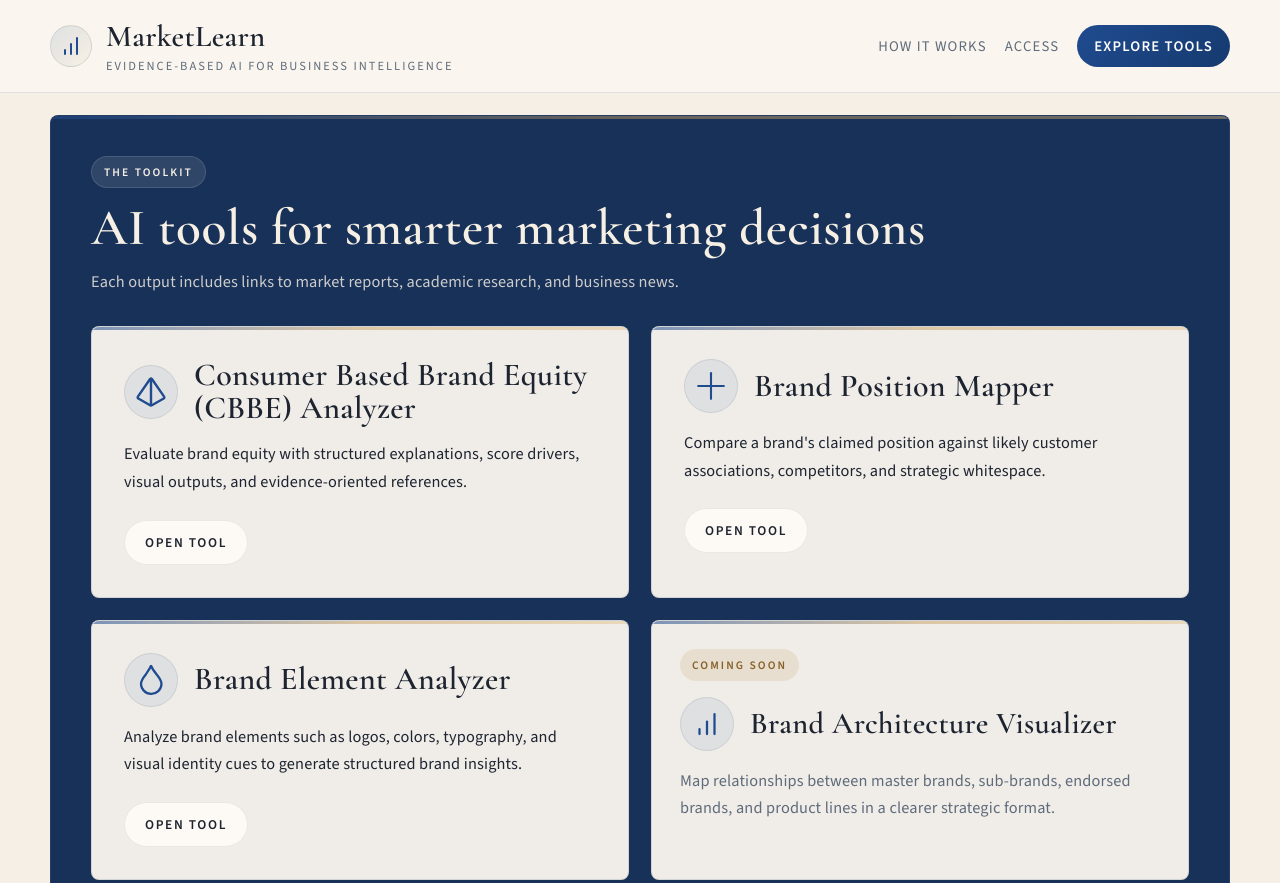
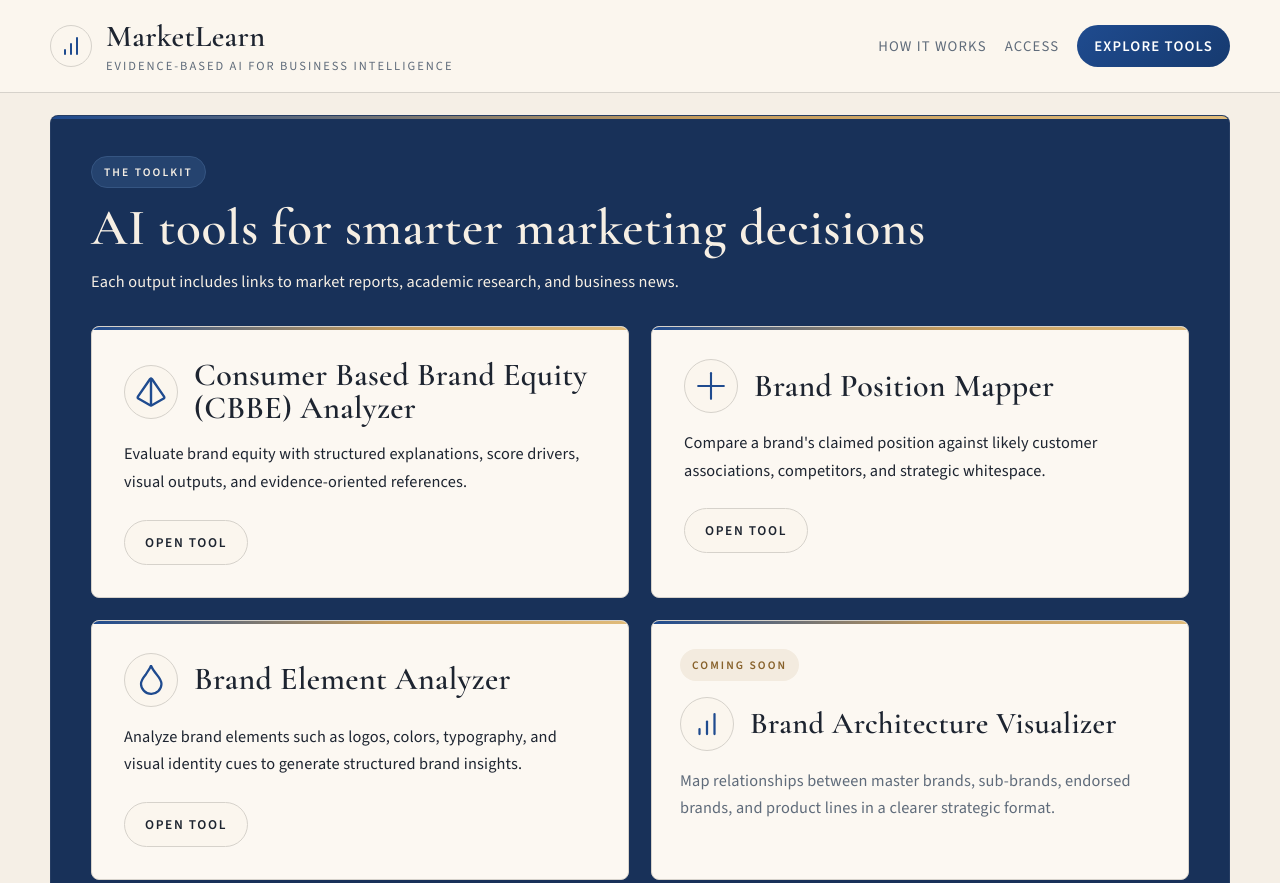
Before and after one commit to m2que/ai-tools-landing, a plain HTML site: page index.html in a window 1280 px wide. Shown: the top 883 px of the page. Drawn offline with nearby package versions, Linux system fonts and the light colour scheme.

Commit message:
Align landing page with brand assets

```diff
--- a/index.html
+++ b/index.html
@@ -21,11 +21,11 @@
   <style>
     :root {
       --bg: #f5efe6;
-      --surface: rgba(252, 248, 242, 0.95);
+      --surface: #fcf8f2;
       --surface-strong: #fbf6ee;
       --ink: #1d2430;
       --muted: #5f6b7a;
-      --line: rgba(31, 52, 89, 0.14);
+      --line: #d6d2cb;
       --accent: #c39a5b;
       --accent-strong: #1f4b8f;
       --warm: #e0bb7a;
@@ -64,9 +64,8 @@
       position: sticky;
       top: 0;
       z-index: 10;
-      backdrop-filter: blur(18px);
-      background: rgba(251, 247, 240, 0.86);
-      border-bottom: 1px solid rgba(37, 52, 77, 0.1);
+      background: var(--surface-strong);
+      border-bottom: 1px solid var(--line);
     }
 
     .topbar-inner {
@@ -92,8 +91,8 @@
       height: 42px;
       border-radius: 50%;
       color: var(--accent-strong);
-      background: linear-gradient(135deg, rgba(31, 75, 143, 0.12), rgba(224, 187, 122, 0.1));
-      border: 1px solid rgba(23, 50, 77, 0.12);
+      background: var(--surface-strong);
+      border: 1px solid var(--line);
     }
 
     .brand-icon svg {
@@ -171,7 +170,7 @@
       left: 0;
       right: 0;
       height: 3px;
-      background: linear-gradient(90deg, rgba(31, 75, 143, 0.55) 0%, rgba(195, 154, 91, 0.48) 50%, rgba(224, 187, 122, 0.42) 100%);
+      background: linear-gradient(90deg, var(--accent-strong) 0%, var(--accent) 55%, var(--warm) 100%);
     }
 
     h1,
@@ -213,12 +212,12 @@
     .button-primary {
       background: var(--accent-strong);
       color: white;
-      box-shadow: 0 12px 28px rgba(31, 75, 143, 0.2);
+      box-shadow: none;
     }
 
     .button-secondary {
-      background: rgba(251, 247, 240, 0.94);
-      border: 1px solid rgba(31, 75, 143, 0.18);
+      background: var(--surface-strong);
+      border: 1px solid var(--line);
       color: var(--accent-strong);
     }
 
@@ -268,12 +267,12 @@
       align-self: flex-start;
       padding: 7px 12px;
       border-radius: 999px;
-      background: rgba(255, 255, 255, 0.1);
-      border: 1px solid rgba(255, 255, 255, 0.12);
+      background: #25436f;
+      border: 1px solid #355582;
     }
 
     #tools .section-copy {
-      color: rgba(246, 239, 228, 0.82);
+      color: #f6efe4;
     }
 
     #tools .tool-card {
@@ -284,13 +283,13 @@
 
     #tools .tool-link {
       color: var(--ink);
-      border-color: rgba(15, 23, 42, 0.08);
-      background: rgba(255, 252, 247, 0.84);
+      border-color: var(--line);
+      background: var(--surface-strong);
     }
 
     #tools .tool-link:hover {
-      background: rgba(255, 250, 242, 0.98);
-      border-color: rgba(15, 23, 42, 0.14);
+      background: var(--surface);
+      border-color: var(--line);
     }
 
     .section-head {
@@ -332,8 +331,8 @@
 
     .tool-card-live {
       padding: 32px;
-      background: rgba(252, 249, 243, 0.99);
-      border-color: rgba(31, 75, 143, 0.14);
+      background: var(--surface-strong);
+      border-color: var(--line);
     }
 
     .tool-status {
@@ -345,12 +344,12 @@
     }
 
     .tool-status-live {
-      background: rgba(31, 75, 143, 0.09);
+      background: var(--surface-strong);
       color: var(--accent-strong);
     }
 
     .tool-status-soon {
-      background: rgba(195, 154, 91, 0.18);
+      background: #f3ebdf;
       color: #87612a;
     }
 
@@ -382,8 +381,8 @@
       height: 54px;
       border-radius: 50%;
       color: var(--accent-strong);
-      background: rgba(31, 75, 143, 0.08);
-      border: 1px solid rgba(23, 50, 77, 0.1);
+      background: var(--surface-strong);
+      border: 1px solid var(--line);
     }
 
     .tool-card-icon svg {
@@ -428,14 +427,14 @@
       letter-spacing: 0.12em;
       text-transform: uppercase;
       color: var(--accent-strong);
-      background: rgba(31, 75, 143, 0.08);
-      border: 1px solid rgba(23, 50, 77, 0.12);
+      background: var(--surface-strong);
+      border: 1px solid var(--line);
       transition: transform 160ms ease, box-shadow 160ms ease, background 160ms ease;
     }
 
     .tool-link:hover {
       transform: translateY(-1px);
-      background: rgba(31, 75, 143, 0.12);
+      background: var(--surface);
     }
 
     .workflow-grid,
@@ -450,8 +449,8 @@
       align-items: center;
       padding: 28px;
       border-radius: 6px;
-      background: rgba(31, 75, 143, 0.06);
-      border: 1px solid rgba(23, 50, 77, 0.1);
+      background: var(--surface-strong);
+      border: 1px solid var(--line);
     }
 
     .footer {
@@ -464,7 +463,7 @@
       align-items: center;
       gap: 12px;
       padding-top: 18px;
-      border-top: 1px solid rgba(113, 86, 56, 0.16);
+      border-top: 1px solid var(--line);
       font-family: "Source Sans 3", Arial, sans-serif;
       text-align: center;
     }
```
